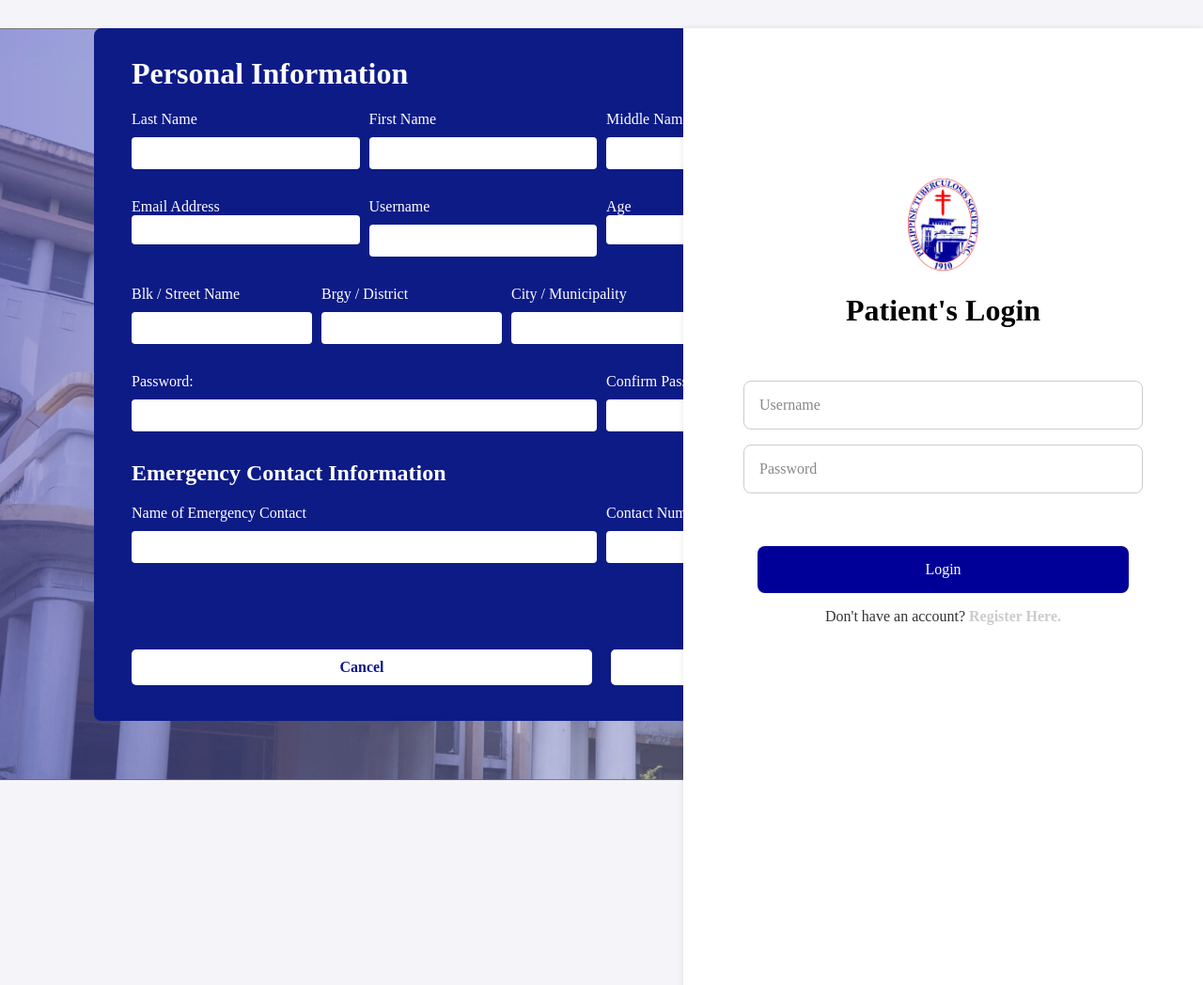
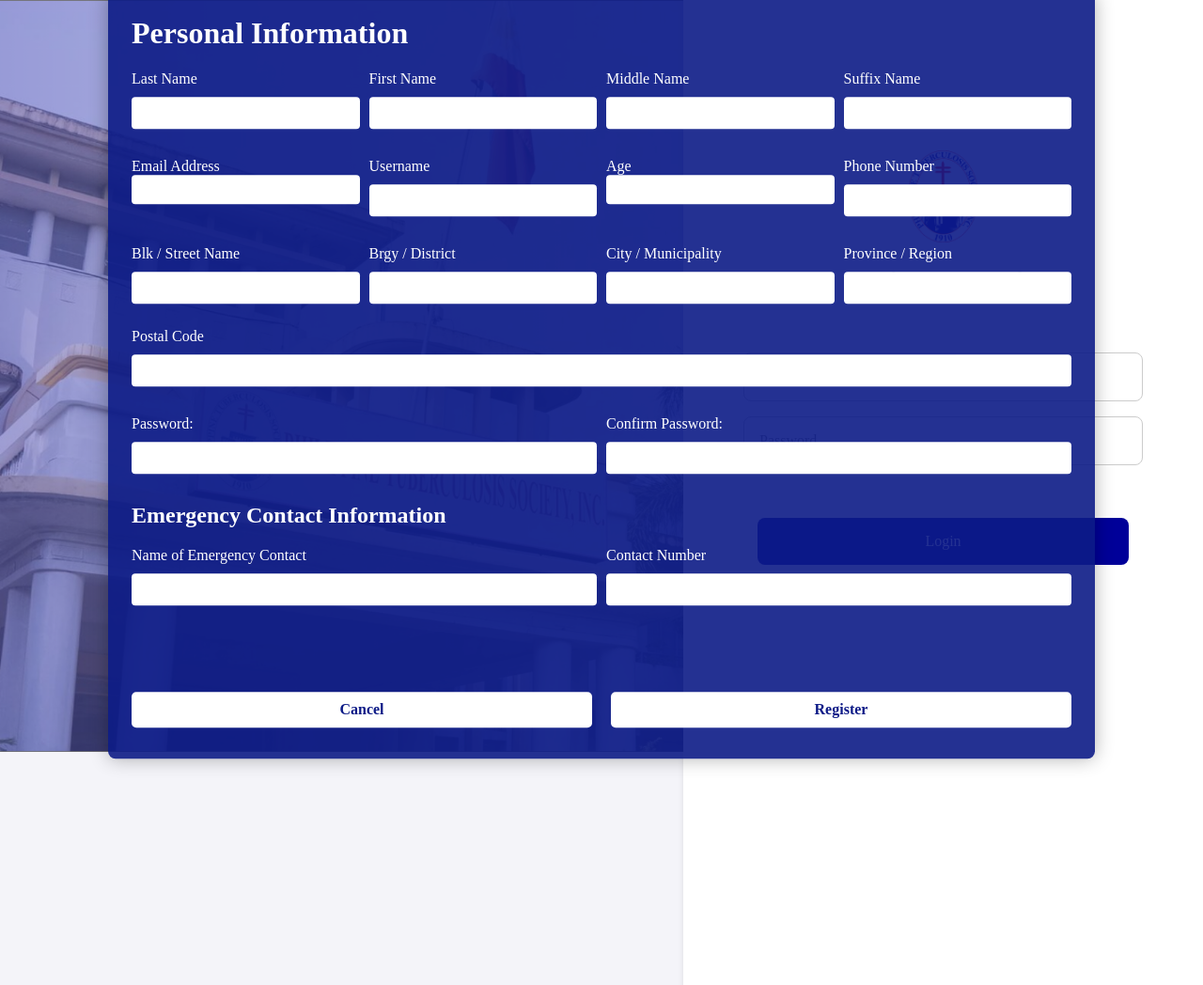
Before and after one commit to kristinejoybarrina/PTSI-Project, a PHP site: page /login.html in a window 1280 px wide. Shown: the top 1048 px of the page at 94% size. Run offline with PHP 8.4, Linux system fonts and the light colour scheme; some web fonts are replaced.

Commit message:
registration page created

```diff
--- a/style.css
+++ b/style.css
@@ -135,12 +135,18 @@ a:hover {
 }
 
 .signup-container {
-  background-color: #0d1b87;
+  background-color: rgba(13, 27, 135, 0.9); /* Optional: transparency */
   color: white;
   max-width: 1000px;
-  margin: 30px auto;
-  padding: 30px 40px;
+  width: 2000%;
+  padding: 25px;
   border-radius: 8px;
+  z-index: 1;
+  box-shadow: 0 0 20px rgba(0,0,0,0.3);
+  position: absolute;
+  top: 50%;
+  left: 50%;
+  transform: translate(-50%, -50%);
 }
 
 h1, h2 {
@@ -154,16 +160,22 @@ h1, h2 {
   gap: 10px;
 }
 
+.form-row > div {
+  flex: 1; /* Ensure all child divs take equal space */
+  min-width: 200px; /* Set a minimum width to prevent shrinking too much */
+}
+
 .form-row label {
   flex: 1 0 100%;
   margin-bottom: 5px;
 }
 
 .form-row input {
-  flex: 1;
+  width: 100%; /* Ensure inputs fill their container */
   padding: 8px;
   border: none;
   border-radius: 4px;
+  box-sizing: border-box; /* Include padding and border in width */
 }
 
 input[type="text"], input[type="email"], input[type="password"], input[type="number"] {
```
Also changed, not shown: login.html (indentation only).
